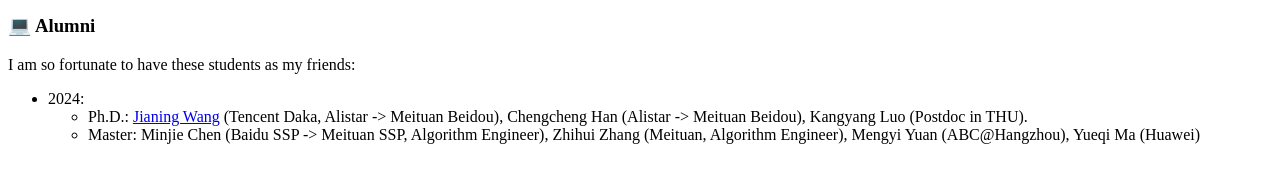
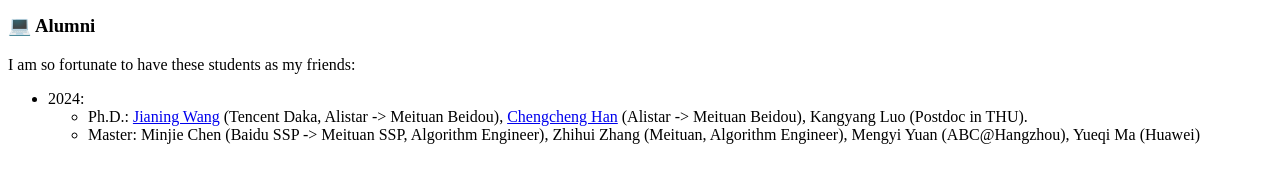
Before and after one commit to lixiang3776/lixiang3776.github.io, a Jekyll site: the page built from _pages/includes/alumni.md, in a window 1280 px wide. Shown: the part 405-588 px from the top of the page. Built offline with Jekyll 4.4.1, drawn with Linux system fonts in a browser that asks for light colours; our own code applies the rules of GitHub Pages for plain Markdown files; part of the change alters nothing that is shown.

```diff
--- a/_pages/includes/alumni.md
+++ b/_pages/includes/alumni.md
@@ -1,5 +1,5 @@
 # 💻 Alumni
 I am so fortunate to have these students as my friends:
 - 2024:
-    - Ph.D.: [Jianing Wang](https://wjn1996.github.io/) (Tencent Daka, Alistar -> Meituan Beidou), Chengcheng Han (Alistar -> Meituan Beidou), Kangyang Luo (Postdoc in THU).
+    - Ph.D.: [Jianing Wang](https://wjn1996.github.io/) (Tencent Daka, Alistar -> Meituan Beidou), [Chengcheng Han](https://hccngu.github.io/) (Alistar -> Meituan Beidou), Kangyang Luo (Postdoc in THU).
     - Master: Minjie Chen (Baidu SSP -> Meituan SSP, Algorithm Engineer), Zhihui Zhang (Meituan, Algorithm Engineer), Mengyi Yuan (ABC@Hangzhou), Yueqi Ma (Huawei)
```
